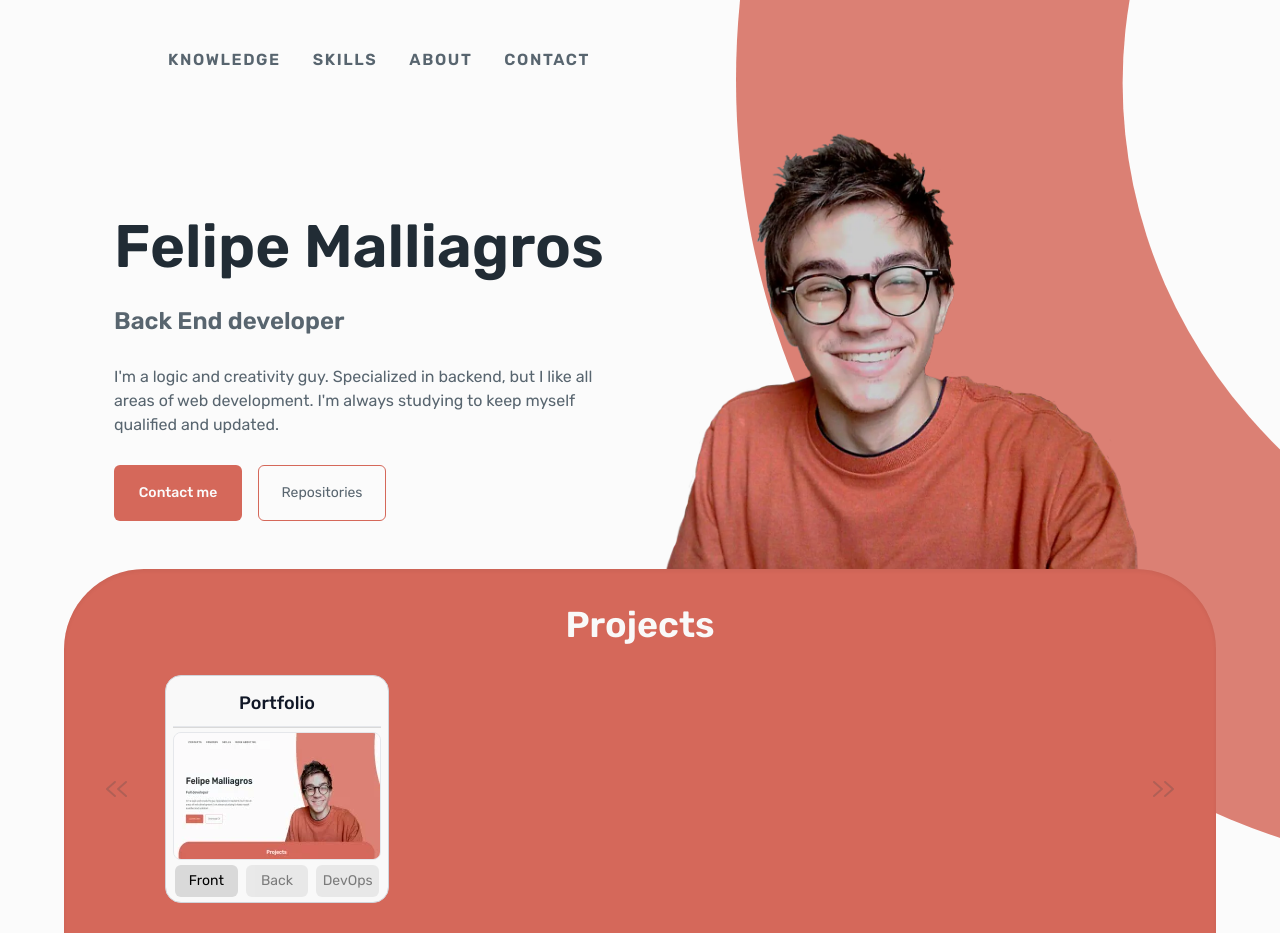
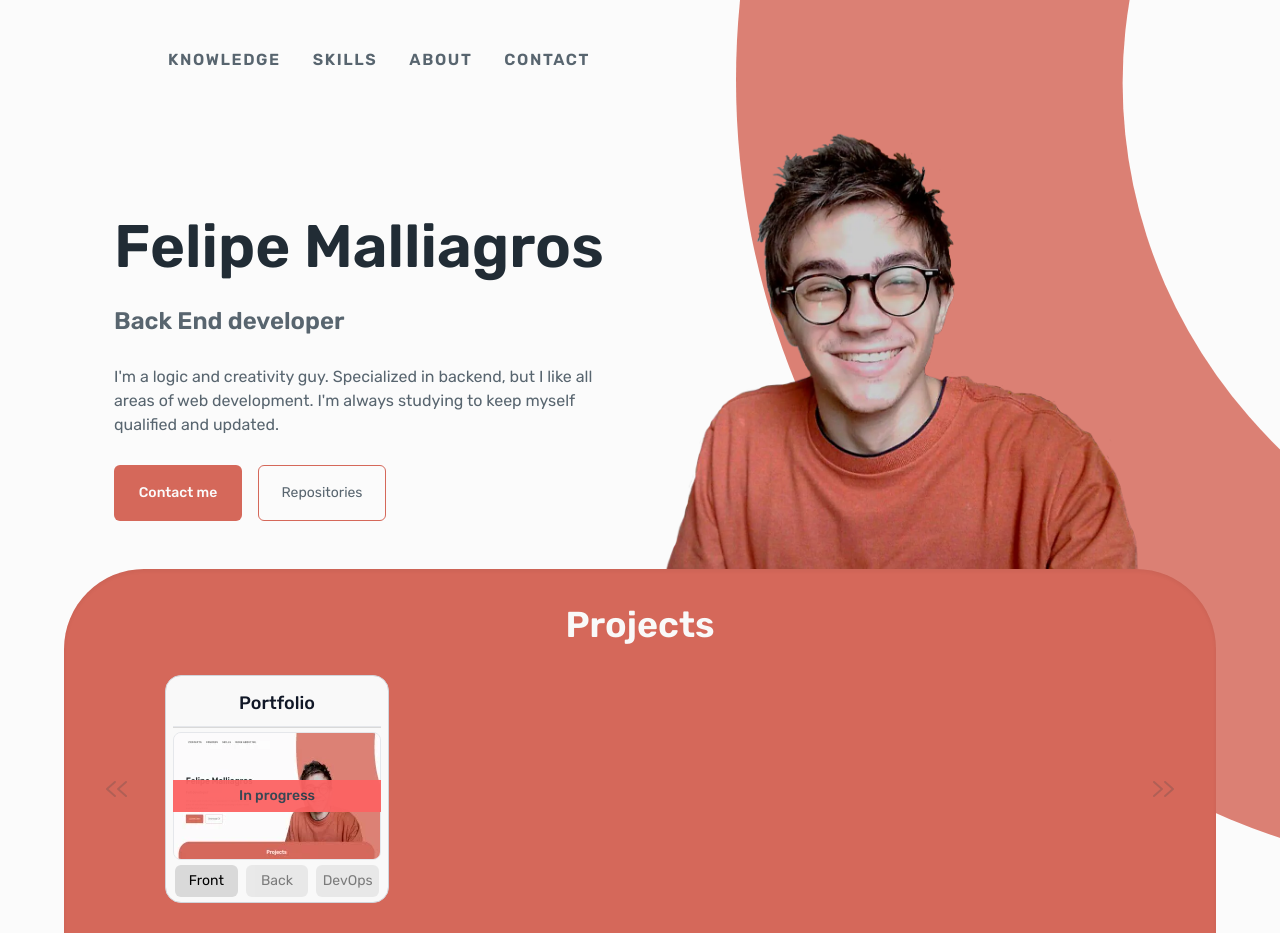
Before and after one commit to felipemalli/portfolio, a React (Vite) app: page / in a window 1280 px wide. Shown: the top 933 px of the page. Built offline with nearby package versions, Linux system fonts and the light colour scheme.

Commit message:
feat: do inprogress bar appears

```diff
--- a/src/components/shared/Card.tsx
+++ b/src/components/shared/Card.tsx
@@ -42,12 +42,13 @@ export const Card: React.FC<ICardProps> = ({ card }: ICardProps) => {
         {card.name}
       </h3>
       <hr className='w-52 h-0.5 bg-[#d9d9d9] m-0 p-0'></hr>
-      <div onClick={clickOnFrame} className='flex items-center justify-center w-52 h-32 rounded-lg'>
+      <div onClick={clickOnFrame} className='relative flex items-center justify-center w-52 h-32 rounded-lg'>
         {frame.screen === 'photoFrame' &&
           <img src={card.image} alt='Course image' className='cursor-pointer bg-[#d9d9d9] flex h-full w-full border rounded-lg'/>
         }
+        {frame.screen === 'photoFrame' && card.inProgress && <div className='absolute bg-[#FC6363] w-full text-center font-medium text-[#2E3E4B] text-sm py-1.5 opacity-95 top-1/2 left-1/2 transform -translate-x-1/2 -translate-y-1/2'>In progress</div>}
         {frame.screen === 'skillFrame' &&
-          <SkillFrame techArea={frame.techArea ?? 'frontend'} skills={card.techAreas[frame.techArea ?? 'frontend']?.skills ?? ['']} />
+          <SkillFrame techArea={frame.techArea ?? 'frontend'} skills={card.techAreas[frame.techArea ?? 'frontend']?.skills ?? ['']} inProgress={card.techAreas[frame.techArea ?? 'frontend']?.inProgress ?? false}/>
         }
         {frame.screen === 'infoFrame' &&
           <SkillInfo creator={card.creator} description={card.description}/>
--- a/src/components/shared/SkillFrame.tsx
+++ b/src/components/shared/SkillFrame.tsx
@@ -4,12 +4,13 @@ import { ITechAreaNames } from '../../interfaces';
 
 export interface ISkillFrameProps {
   techArea: ITechAreaNames;
+  inProgress?: boolean,
   skills: string[];
 }
 
 type ISkillsByEight = string[][]
 
-export const SkillFrame: React.FC<ISkillFrameProps> = ({ techArea, skills }: ISkillFrameProps) => {
+export const SkillFrame: React.FC<ISkillFrameProps> = ({ techArea, skills, inProgress }: ISkillFrameProps) => {
   const [page, setPage] = useState<number>(0);
   const [skillsByEight, setSkillsByEight] = useState<ISkillsByEight>();
 
@@ -56,15 +57,16 @@ export const SkillFrame: React.FC<ISkillFrameProps> = ({ techArea, skills }: ISk
         </button>
       ))}
       {skillsByEight && page !== 0 && (
-        <button className='absolute -left-[4px] top-1/2 -translate-y-1/2 -translate-x-1/2 text-xs w-9 p-2.5' onClick={() => setPage(page - 1)}>
+        <button className='absolute -left-[4px] top-1/2 -translate-y-1/2 -translate-x-1/2 text-xs w-9 p-2.5 z-10' onClick={() => setPage(page - 1)}>
           <img src="src/assets/icons/circularArrow.svg" alt='Previous page button'></img>
         </button>
       )}
       {skillsByEight && skillsByEight.length > 1 && page < skillsByEight.length - 1 && (
-        <button className='absolute -right-[22px] top-1/2 -translate-y-1/2  text-xs rotate-180 w-9 p-2.5' onClick={() => setPage(page + 1)}>
+        <button className='absolute -right-[22px] top-1/2 -translate-y-1/2  text-xs rotate-180 w-9 p-2.5 z-10' onClick={() => setPage(page + 1)}>
           <img src="src/assets/icons/circularArrow.svg" alt='Next page button'></img>
         </button>
       )}
+      {inProgress && <div className='absolute bg-[#FC6363] w-full text-center font-medium text-[#2E3E4B] text-sm py-1.5 opacity-90 top-1/2 left-1/2 transform -translate-x-1/2 -translate-y-1/2'>In progress</div>}
     </div>
   );
 };
```
